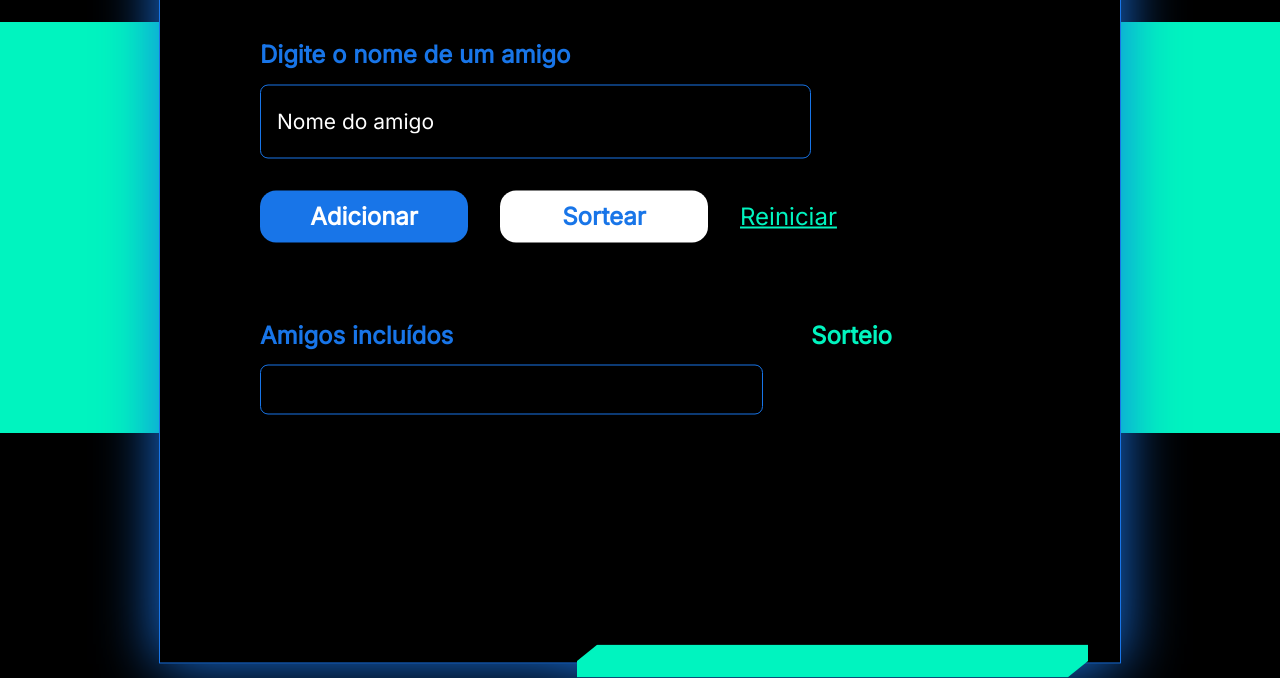
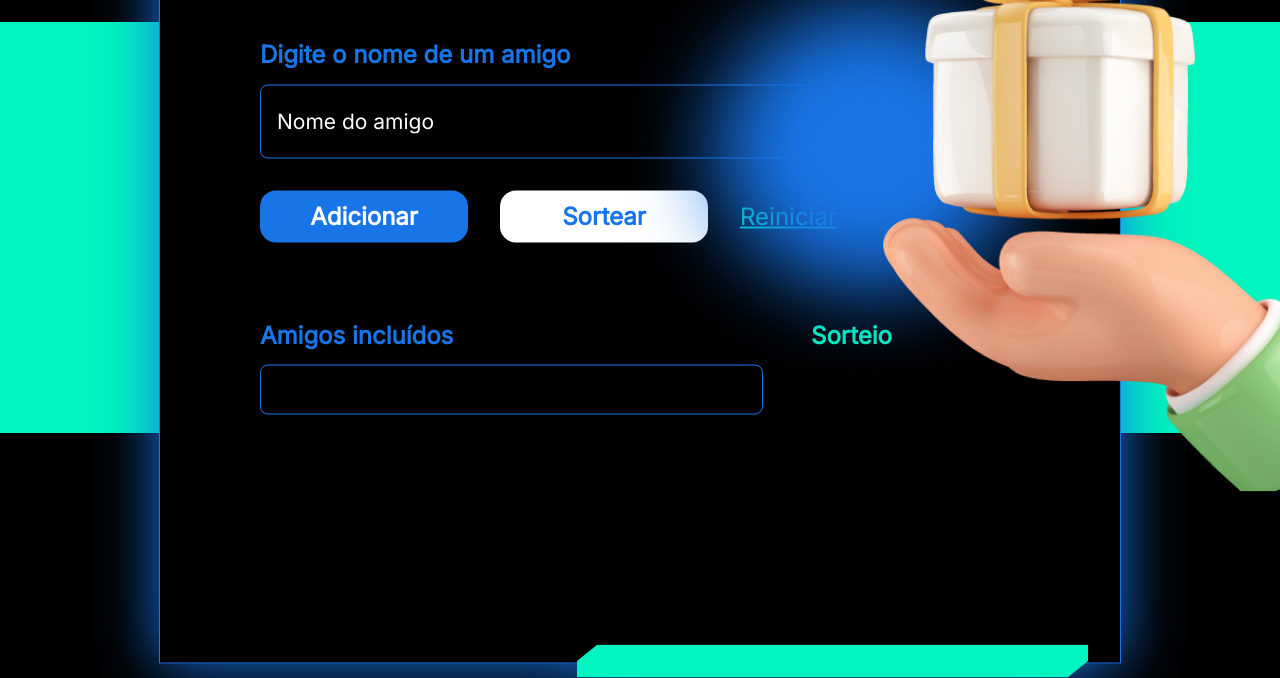
Before and after one commit to yaraatorres/Amigo-Secreto, a plain HTML site: page index.html in a window 1280 px wide. Shown: the part 173-851 px from the top of the page. Drawn offline with nearby package versions, Linux system fonts and the light colour scheme.

Commit message:
Update image source path in index.html

```diff
--- a/index.html
+++ b/index.html
@@ -19,7 +19,7 @@ https://cdn.jsdelivr.net/npm/normalize.css@8.0.1/normalize.min.css
 
 <body>
   <main>
-    <img class="page__image" src="./assets/imagem-presente.png" alt="Imagem de um presente">
+    <img class="page__image" src="./imagem-presente.png" alt="Imagem de um presente">
     <div class="content">
       <div class="content__corner-rectangle"></div>
       <div class="content__main">
```
